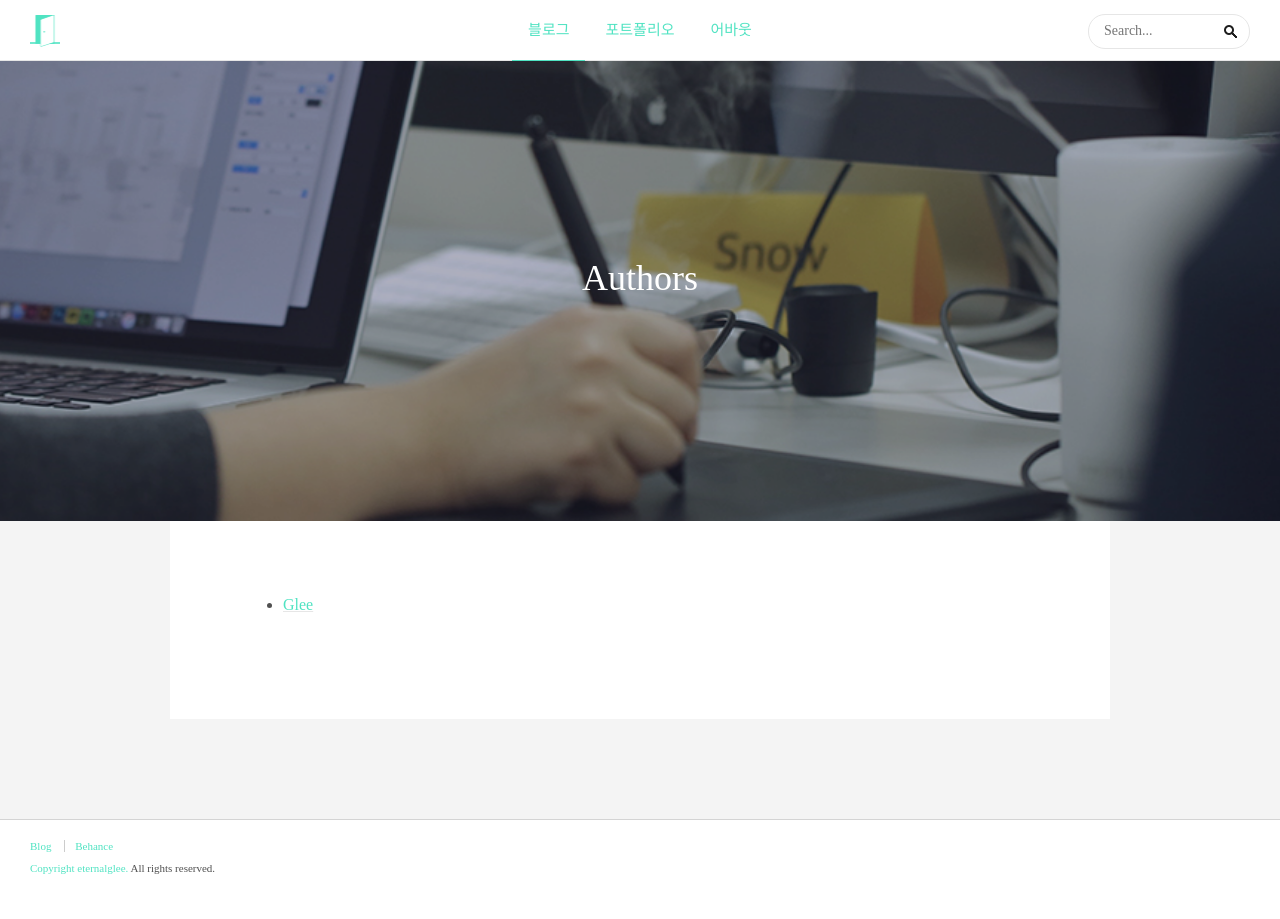
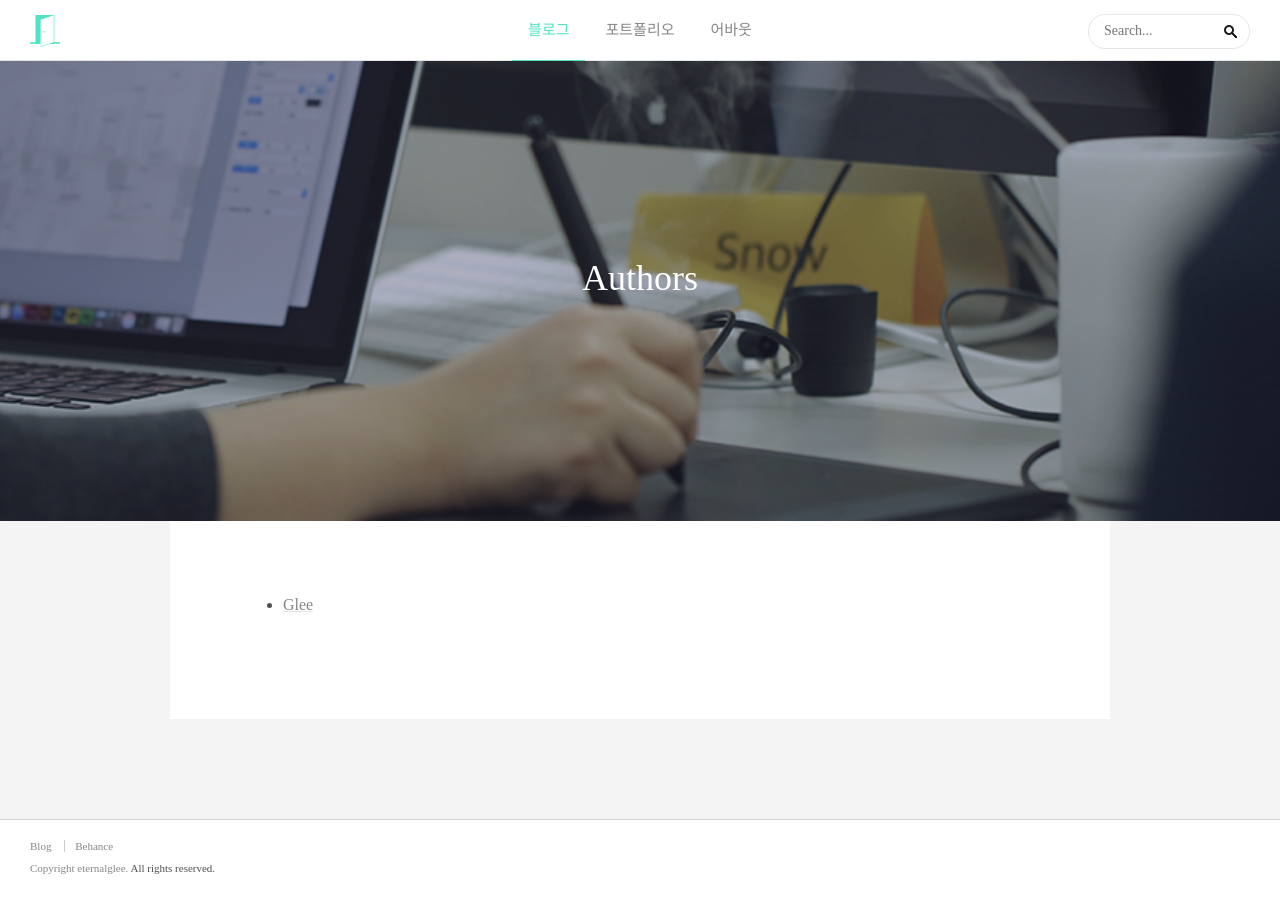
Before and after one commit to eternalglee/eternalglee.github.io, a Jekyll site: the page built from authors.md, in a window 1280 px wide. Built offline with Jekyll 4.4.1, drawn with Linux system fonts in a browser that asks for light colours.

Commit message:
링크가 포함된 문구 컬러 수정

```diff
--- a/assets/css/screen.css
+++ b/assets/css/screen.css
@@ -46,7 +46,7 @@ b, strong, optgroup {
 }
 
 a, a:link, a:visited, a:active, a:hover {
-    color: #50E3C2;
+    color: #868686;
     text-decoration: none;
 }
 
```
